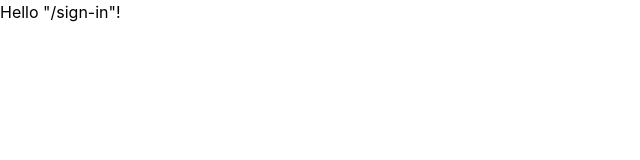
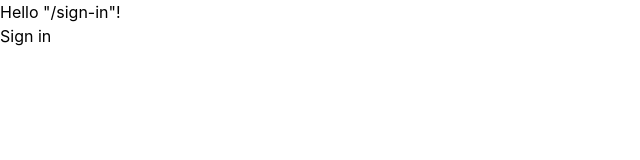
Before and after one commit to devsoc-unsw/trainee-zaatar-26t3, a React (Vite) app in the folder frontend/: page /sign-in in a window 1280 px wide. Shown: the top 160 px of the page, without its empty margins (0-640 px from the left). Built offline with nearby package versions, Linux system fonts and the light colour scheme.

Commit message:
style: adhere to lint rules

```diff
--- a/frontend/src/routes/sign-in.tsx
+++ b/frontend/src/routes/sign-in.tsx
@@ -1,9 +1,29 @@
-import { createFileRoute } from "@tanstack/react-router";
+import { createFileRoute, useNavigate } from "@tanstack/react-router";
+
+type SignInSearch = {
+  redirect?: string;
+};
 
 export const Route = createFileRoute("/sign-in")({
   component: SignIn,
+  validateSearch: (search: Record<string, unknown>): SignInSearch => ({
+    redirect: typeof search.redirect === "string" ? search.redirect : undefined,
+  }),
 });
 
 function SignIn() {
-  return <div>Hello "/sign-in"!</div>;
+  const { redirect } = Route.useSearch();
+  const navigate = useNavigate();
+
+  function handleSignIn() {
+    // TODO: signIn logic
+    navigate({ href: redirect ?? "/" });
+  }
+
+  return (
+    <div>
+      <h1>Hello "/sign-in"!</h1>
+      <button onClick={handleSignIn}> Sign in </button>
+    </div>
+  );
 }
```
Also changed, not shown: frontend/eslint.config.js (+9 -9 lines).
